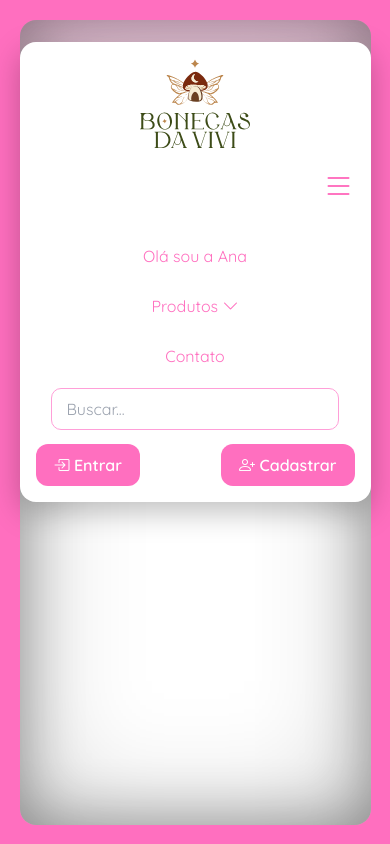
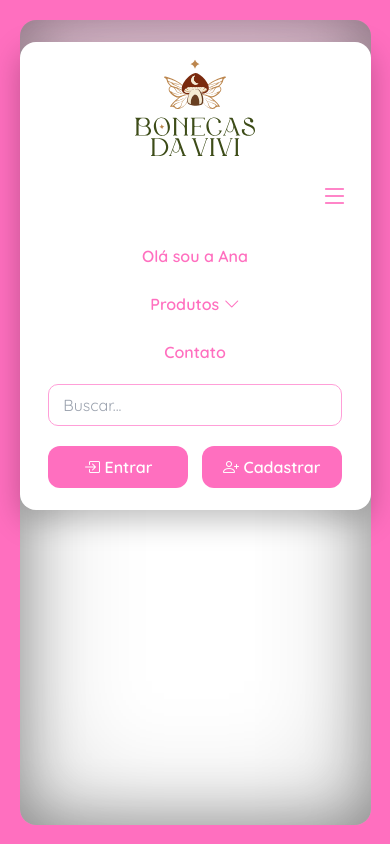
Before and after one commit to TiagoAntunesifms/AteliePerolasDeAna, a plain HTML site: page index.html in a window 390 px wide. Both pictures are taken after a click on the button 338 px from the left and 185 px from the top of the page. Drawn offline with nearby package versions, Linux system fonts and the light colour scheme.

Commit message:
Update style.css

```diff
--- a/css/style.css
+++ b/css/style.css
@@ -17,6 +17,7 @@ body {
   align-items: center;
   padding: 5%;
   box-sizing: border-box;
+  font-family: 'Quicksand', sans-serif;
 }
 
 /* ================= CAIXA INTERNA ================= */
@@ -44,8 +45,8 @@ body {
   display: grid;
   grid-template-columns: auto 1fr auto auto;
   align-items: center;
+  gap: 24px;
   padding: 0 28px;
-  gap: 24px;
 
   box-shadow: 0 10px 30px rgba(0,0,0,0.25);
   transition: all 0.4s ease;
@@ -61,10 +62,12 @@ body {
 .logo {
   display: flex;
   align-items: center;
+  justify-content: flex-start;
 }
 
 .logo img {
   width: 90px;
+  display: block;
 }
 
 /* ================= MENU ================= */
@@ -75,24 +78,25 @@ body {
   gap: 34px;
 }
 
-/* ✅ LINKS COM BORDA DO CENTRO */
+/* ================= LINKS COM BORDA ANIMADA ================= */
 .menu-principal a,
 .dropdown-btn {
   position: relative;
   border: none;
   background: transparent;
   color: var(--primary);
-  font-family: 'Quicksand';
   cursor: pointer;
   text-decoration: none;
   padding: 6px 0;
+  font-family: 'Quicksand', sans-serif;
+  font-weight: 600;
 }
 
 .menu-principal a::after,
 .dropdown-btn::after {
   content: "";
   position: absolute;
-  bottom: 0;
+  bottom: -2px;
   left: 50%;
   width: 0%;
   height: 2px;
@@ -154,6 +158,7 @@ body {
   padding: 8px 14px;
   border-radius: 10px;
   border: 1px solid var(--pinkCandy);
+  outline: none;
 }
 
 /* ================= BOTÕES ================= */
@@ -161,7 +166,7 @@ body {
   display: flex;
   align-items: center;
   gap: 12px;
-  position: relative;
+  justify-self: end;
 }
 
 .btn-topo {
@@ -171,7 +176,6 @@ body {
   background: var(--primary);
   color: white;
   cursor: pointer;
-  font-family: 'Quicksand';
   transition: 0.2s ease;
   font-weight: 600;
 }
@@ -184,16 +188,19 @@ body {
 /* ================= HAMBURGUER ================= */
 .menu-toggle {
   display: none;
-  font-size: 32px;
+  font-size: 28px;
   background: none;
   border: none;
   color: var(--primary);
   cursor: pointer;
+  padding: 6px;
+  border-radius: 8px;
 }
 
-/* ================= MOBILE FINAL AJUSTADO ================= */
+/* ================= MOBILE ================= */
 @media (max-width: 768px) {
 
+  /* header passa a ser 1 coluna (stacked) */
   .topo-fixo {
     grid-template-columns: 1fr;
     height: auto;
@@ -204,51 +211,73 @@ body {
     width: 90%;
   }
 
-  /* ✅ LOGO CENTRAL */
+  /* LOGO: linha única e centralizada */
   .logo {
     justify-content: center;
   }
-
   .logo img {
-    width: 110px;
+    width: 120px;
   }
 
-  /* ✅ BUSCA ABAIXO */
+  /* MENU PRINCIPAL está escondido por padrão (menu via hambúrguer) */
+  .menu-principal {
+    display: none;
+    flex-direction: column;
+    width: 100%;
+    gap: 12px;
+  }
+  .menu-principal.ativo {
+    display: flex;
+  }
+
+  /* BUSCA: linha única e centralizada abaixo da logo */
   .busca {
     width: 100%;
     justify-content: center;
   }
-
   .busca input {
-    width: 90%;
+    width: 92%;
+    max-width: 640px;
   }
 
-  /* ✅ BOTÕES + HAMBURGUER NA MESMA LINHA */
+  /* AÇÕES: 3 elementos em uma linha: Entrar | Cadastrar | Hambúrguer */
+  /* Recomenda-se colocar o botão .menu-toggle DENTRO de .acoes no HTML. */
   .acoes {
     width: 100%;
     display: flex;
-    justify-content: space-between;
+    justify-content: space-between; /* espaço entre os 3 elementos */
     align-items: center;
+    gap: 12px;
+    padding: 6px 4%;
+    box-sizing: border-box;
   }
 
-  .menu-toggle {
+  /* Se o .menu-toggle estiver fora de .acoes, garantimos que ele apareça alinhado à direita */
+  .topo-fixo > .menu-toggle {
     display: block;
-    margin-left: auto;
+    justify-self: end;
   }
 
-  /* ✅ MENU MOBILE */
-  .menu-principal {
-    display: none;
-    flex-direction: column;
-    width: 100%;
-    margin-top: 14px;
-    gap: 14px;
+  /* Estilo do botão hambúrguer quando dentro da .acoes */
+  .acoes .menu-toggle {
+    display: block;
+    margin-left: 6px;
+    background: transparent;
+    border: 1px solid rgba(0,0,0,0.06);
   }
 
-  .menu-principal.ativo {
-    display: flex;
+  /* botões com mais "respiro" */
+  .acoes .btn-topo {
+    flex: 0 0 auto;
+    min-width: 140px;
   }
 
+  /* Remover blur (se estava presente) garantindo leitura limpa */
+  .inner.blur-applied {
+    filter: none !important;
+  }
+
+  /* shrink mantém auto no mobile */
   .topo-fixo.shrink {
     height: auto;
   }
```
